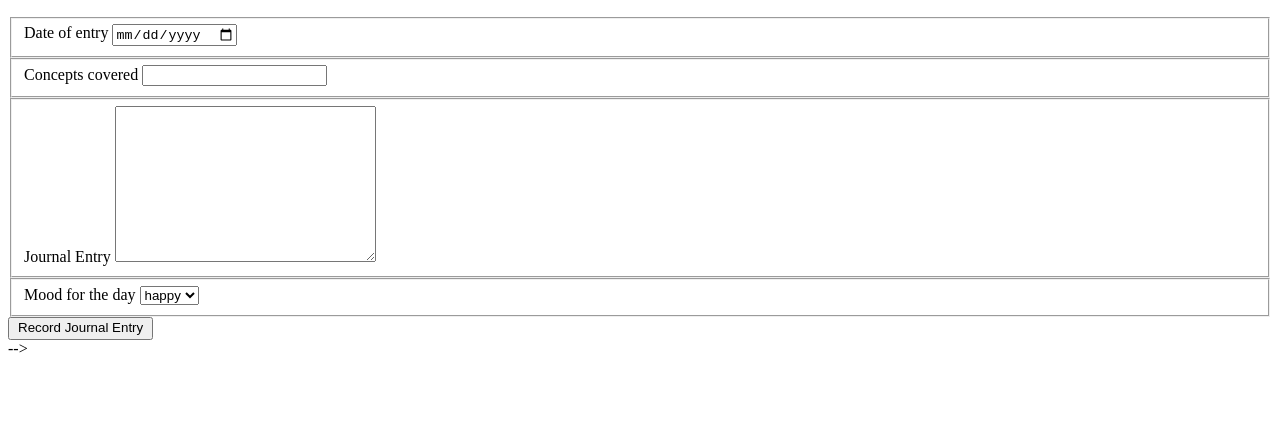
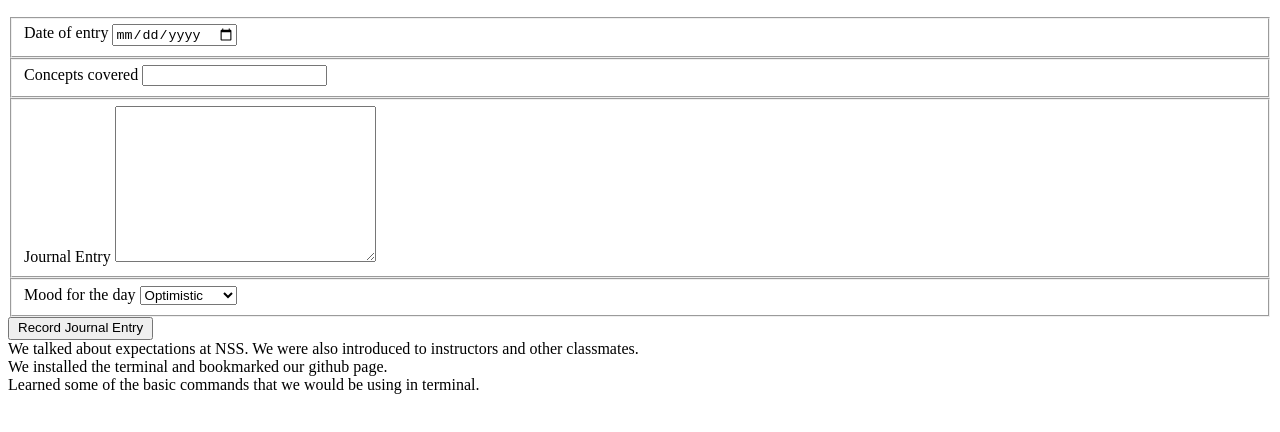
Before and after one commit to kristen-howton/Daily-Journal, a plain HTML site: page index.html in a window 1280 px wide. Shown: the part 50-482 px from the top of the page. Drawn offline with Linux system fonts and the light colour scheme.

Commit message:
rendering collections of entires

```diff
--- a/index.html
+++ b/index.html
@@ -9,6 +9,7 @@
 </head>
 
 <body>
+
 
     <article>
         <h1>Daily Journal</h1>
@@ -32,16 +33,25 @@
         <fieldset>
             <label for="moodForTheDay">Mood for the day</label>
             <select name="Mood for the day" id="">
-                <option value="happy">happy</option>
-                <option value="fine">fine</option>
-                <option value="sad">sad</option>
+                <option value="Optimistic">Optimistic</option>
+                <option value="Motivated" class="value">Motivated</option>
+                <option value="Productive" class="value">Productive</option>
+                <option value="Resourceful">Resourceful</option>
+                <option value="Stressed">Stressed</option>
+                <option value="Perplexed" class="value">Perplexed</option>
+                <option value="Discouraged" class="value">Discouraged</option>
+                <option value="Incapable" class="value">Incapable</option>
             </select>
         </fieldset>
         <button>
             <option value="recordJournalEntry">Record Journal Entry</option>
         </button>
         </fieldset>
-    </form> -->
+    </form>
+
+
+    <article id="entryLog"></article>
+
     <script type="module" src="./scripts/main.js"></script>
 </body>
 
--- a/scripts/JournalDataProvider.js
+++ b/scripts/JournalDataProvider.js
@@ -9,22 +9,25 @@
 // This is the original data. Can't Touch This.
 const journal = [
     {
+        id: 1,
         date: "02/16/2020",
         concept: "Introduction to NSS",
         entry: "We talked about expectations at NSS. We were also introduced to instructors and other classmates.",
-        mood: "fine"
+        mood: "Optimistic"
     },
     {
+        id: 2,
         date: "02/17/2020",
         concept: "Installing terminal and bookmarking important pages",
         entry: "We installed the terminal and bookmarked our github page.",
-        mood: "Ok"
+        mood: "Productive"
     },
     {
+        id: 3,
         date: "02/18/2020",
         concept: "Command Line Interface - The Terminal",
         entry: "Learned some of the basic commands that we would be using in terminal.",
-        mood: "Ok"
+        mood: "Productive"
     }
 ]
 
--- /dev/null
+++ b/scripts/JournalEntry.js
@@ -0,0 +1,13 @@
+/*
+ *  Purpose: To render a single journal entry as an
+ *           HTML representation of the data
+ */
+const JournalEntryComponent = (entry) => {
+    return `
+        <section id="entry--${entry.id}" class="journalEntry">
+            ${entry.entry}
+        </section>
+    `
+}
+
+export default JournalEntryComponent
--- /dev/null
+++ b/scripts/JournalEntryList.js
@@ -0,0 +1,29 @@
+/*
+ *  Purpose:
+ *    To render as many journal entry components as
+ *    there are items in the collection exposed by the
+ *    data provider component
+ */
+import { useJournalEntries } from "./JournalDataProvider.js";
+import JournalEntryComponent from "./JournalEntry.js";
+
+// DOM reference to where all entries will be rendered
+const entryLog = document.querySelector("#entryLog")
+
+const EntryListComponent = () => {
+    // Use the journal entry data from the data provider component
+    const entries = useJournalEntries()
+
+    for (const entry of entries) {
+
+        /*
+            Invoke the component that returns an
+            HTML representation of a single entry
+        */
+       const HTMLRepresentation = JournalEntryComponent(entry)
+
+        entryLog.innerHTML += HTMLRepresentation
+    }
+}
+
+export default EntryListComponent
--- a/scripts/main.js
+++ b/scripts/main.js
@@ -0,0 +1,6 @@
+import EntryListComponent from "./JournalEntryList.js";
+import { useJournalEntries } from "./JournalDataProvider.js";
+
+
+useJournalEntries()
+EntryListComponent()
```
